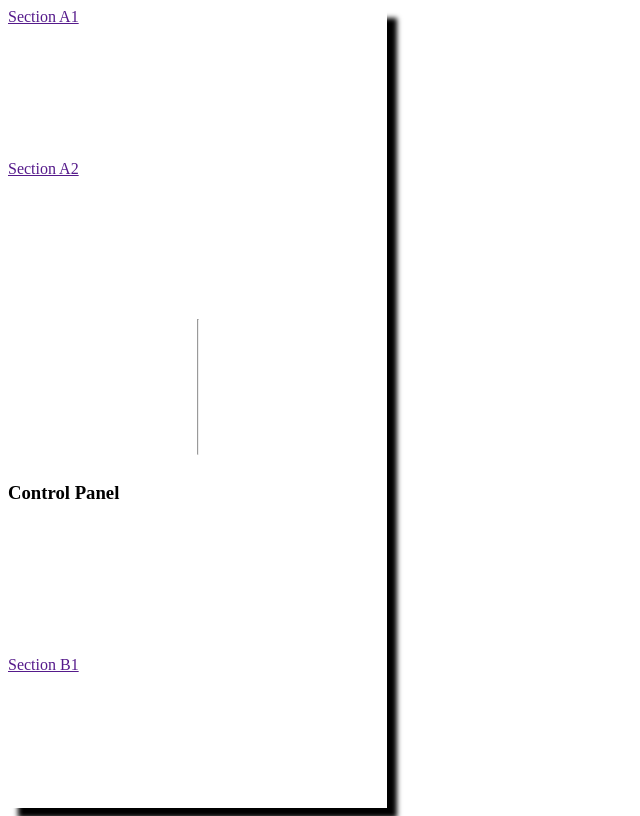
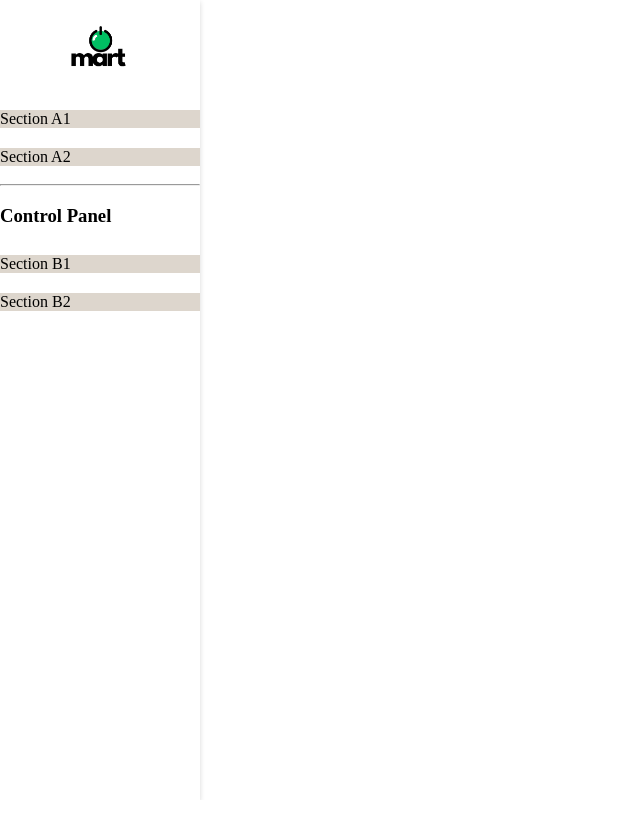
Before and after one commit to Internet-Of-Mart/IOmart, a PHP site: page / in a window 1280 px wide. Shown: the whole page, without its empty margins (0-640 px from the left). Run offline with PHP 8.4, Linux system fonts and the light colour scheme.

Commit message:
-ADD IOmart logo.png -UPDATE navbar.php, style.css

```diff
--- a/navbar.php
+++ b/navbar.php
@@ -1,9 +1,14 @@
 <div class="navbar">
-  <a href=""> Section A1 </a>
-  <a href=""> Section A2 </a>
+    <img src="./Assets/IOmart%20Logo.png">
+    <div class="sub_navbar">
+        <a href=""> Section A1 </a>
+        <a href=""> Section A2 </a>
+    </div>
 
-  <hr/>
-  <h3>Control Panel</h3>
-  <a href=""> Section B1 </a>
-
+    <hr/>
+    <h3>Control Panel</h3>
+    <div class="sub_navbar">
+        <a href=""> Section B1 </a>
+        <a href=""> Section B2 </a>
+    </div>
 </div>
--- a/style.css
+++ b/style.css
@@ -1,7 +1,30 @@
 .navbar {
+    height: 100%;
+    width: 200px;
+    left: 0;
+    top: 0;
+    position: fixed!important;
+    z-index: 1;
+    overflow: auto;
+    background-color: #ffffff;
+    box-shadow: 0 2px 5px 0 rgba(0,0,0,0.16);
+}
+
+.navbar a {
+    background-color: rgb(221, 214, 205);
+    text-decoration: none;
+    margin-top: 10px;
+    margin-bottom: 10px;
+    color: black;
+}
+
+.sub_navbar {
     display: grid;
-    background-color: #ffffff;
-    box-shadow: 10px 10px 5px black;
-    width: 30%;
-    height: 100vh;
 }
+
+.navbar img {
+    display: block;
+    margin-left: auto;
+    margin-right: auto;
+    width: 100px;
+}
```
Also changed, not shown: Assets/IOmart Logo.png (added).
